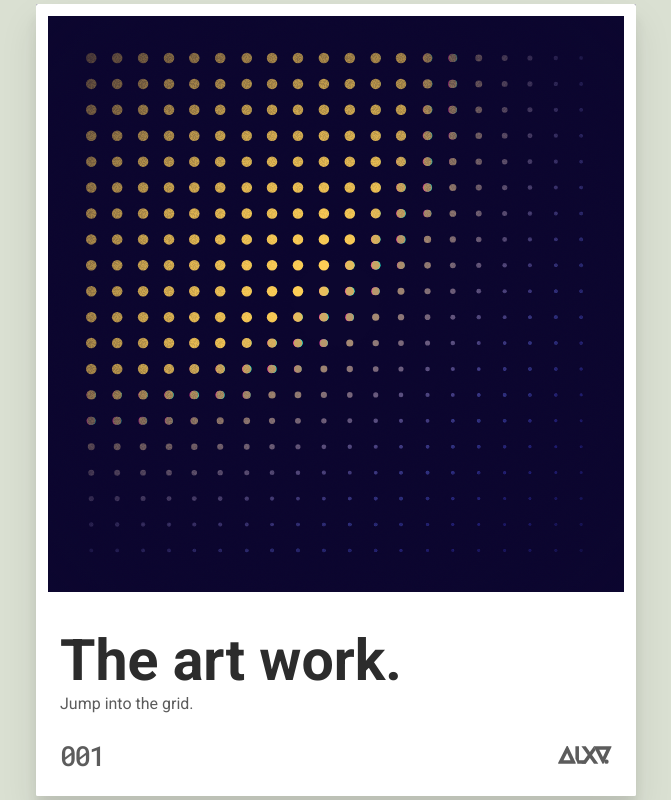
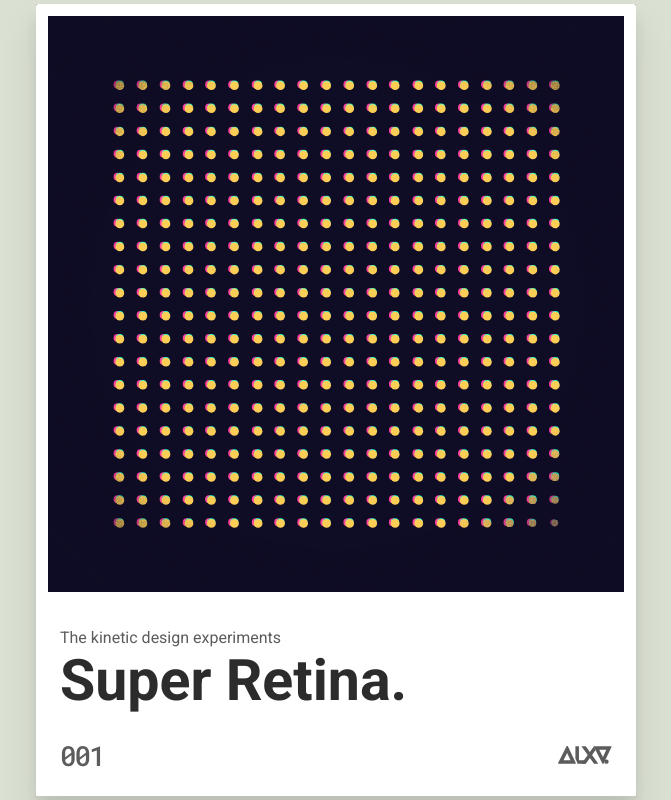
Before and after one commit to alxv2016/motion-01, an Angular app: page / in a window 1280 px wide. Shown: the whole page, without its empty margins (304-975 px from the left). Built offline with nearby package versions, Linux system fonts and the light colour scheme.

Commit message:
fix: tweaked animations

```diff
--- a/src/app/components/art-frame/art-frame.component.html
+++ b/src/app/components/art-frame/art-frame.component.html
@@ -2,8 +2,8 @@
   <ng-content select="c-svg-object"></ng-content>
 </div>
 <div class="c-art-frame__info">
+  <p class="small-print">{{ artworkDescr }}</p>
   <h1 class="display">{{ artworkTitle }}</h1>
-  <p class="small-print">{{ artworkDescr }}</p>
   <div class="c-art-frame__info-footer">
     <span class="art-piece-number">{{ artworkNum }}</span>
     <div class="artist-brand">
--- a/src/app/components/art-frame/art-frame.component.scss
+++ b/src/app/components/art-frame/art-frame.component.scss
@@ -34,6 +34,9 @@
     background-color: color('light');
     padding: $spacing--xl;
     color: color('carbon');
+    .small-print {
+      margin: 0;
+    }
     .display {
       color: color('dark');
     }
--- a/src/app/components/art-frame/art-frame.component.ts
+++ b/src/app/components/art-frame/art-frame.component.ts
@@ -6,8 +6,8 @@ import {Component, HostBinding, OnInit} from '@angular/core';
   styleUrls: ['./art-frame.component.scss'],
 })
 export class ArtFrameComponent {
-  artworkTitle = 'The art work.';
-  artworkDescr = 'Jump into the grid.';
+  artworkDescr = 'The kinetic design experiments';
+  artworkTitle = 'Super Retina.';
   artworkNum = '001';
 
   @HostBinding('class') class = 'c-art-frame';
--- a/src/app/components/svg-object/svg-object.component.scss
+++ b/src/app/components/svg-object/svg-object.component.scss
@@ -2,8 +2,8 @@
 :host-context(.c-svg-object) {
   --a-start: 0%;
   --a-end: 0%;
-  --progress-start: 10%;
-  --progress-end: 70%;
+  --progress-start: 60%;
+  --progress-end: 90%;
   position: relative;
   display: flex;
   align-items: center;
@@ -35,6 +35,6 @@
   position: relative;
   z-index: 1;
   flex-shrink: 0;
-  height: 90%;
-  width: 90%;
+  height: 80%;
+  width: 80%;
 }
--- a/src/app/components/svg-object/svg-object.component.ts
+++ b/src/app/components/svg-object/svg-object.component.ts
@@ -45,7 +45,7 @@ export class SvgObjectComponent implements AfterViewInit {
       defaults: {
         transformOrigin: '50% 50%',
         ease: 'back',
-        duration: 2,
+        duration: 3,
         repeat: -1,
         yoyo: true,
         yoyoEase: true,
@@ -73,7 +73,9 @@ export class SvgObjectComponent implements AfterViewInit {
           fill: colors.secondary,
         },
         {
-          scale: 0.45,
+          scale: 0.425,
+          y: 2,
+          x: 2,
           fill: colors.primary,
         },
         0
@@ -86,8 +88,8 @@ export class SvgObjectComponent implements AfterViewInit {
           fill: colors.secondary,
         },
         {
-          x: 1,
-          scale: 0.36,
+          x: 2,
+          scale: 0.38,
           fill: colors.accent1,
           ease: 'elastic',
         },
@@ -101,8 +103,8 @@ export class SvgObjectComponent implements AfterViewInit {
           fill: colors.secondary,
         },
         {
-          x: -1,
-          scale: 0.36,
+          x: -2,
+          scale: 0.38,
           fill: colors.accent2,
           ease: 'elastic',
         },
--- a/src/index.html
+++ b/src/index.html
@@ -2,7 +2,7 @@
 <html lang="en">
   <head>
     <meta charset="utf-8" />
-    <title>The Grid</title>
+    <title>Kinetic Design</title>
     <base href="/" />
     <meta name="viewport" content="width=device-width, initial-scale=1" />
     <link rel="icon" type="image/x-icon" href="favicon.ico" />
--- a/src/scss/_05_variables.scss
+++ b/src/scss/_05_variables.scss
@@ -48,7 +48,7 @@ $colors: (
   offset: #dae0d2,
   dark: #2c2c2c,
   carbon: #5c5c5c,
-  darker: #0c062f,
+  darker: #0f0c25,
 ) !default;
 // Border radius
 $border-radius: 1.25rem !default;
```
Also changed, not shown: 1 other file (tests, documents, lock files or other folders).
